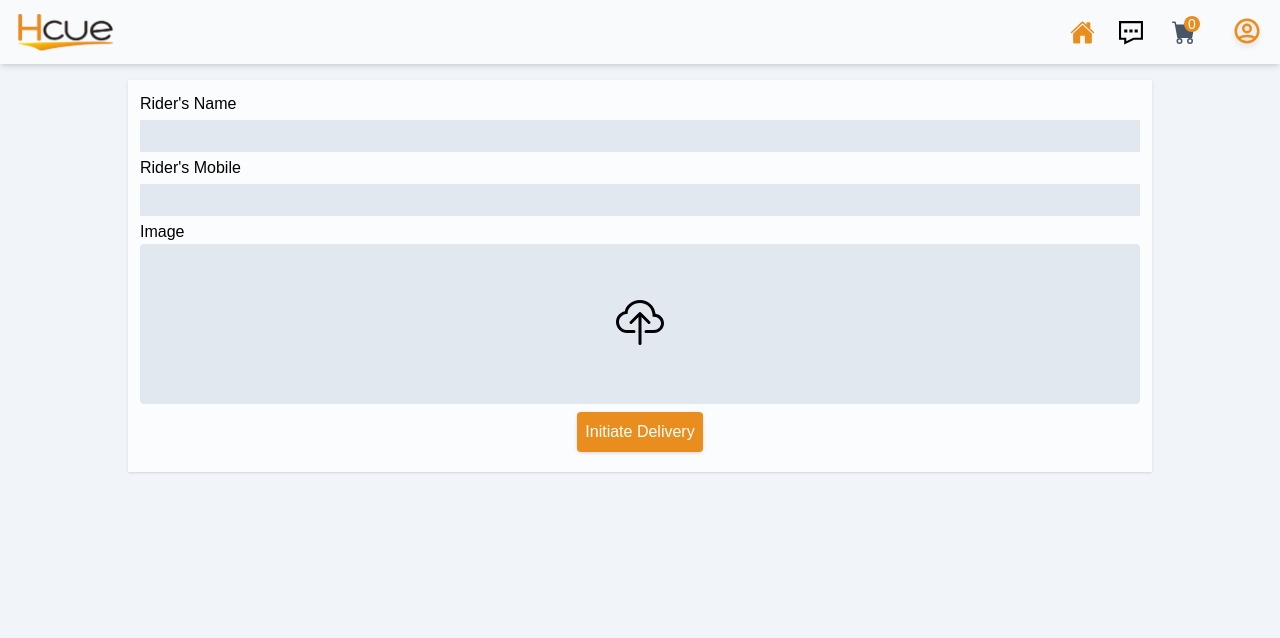
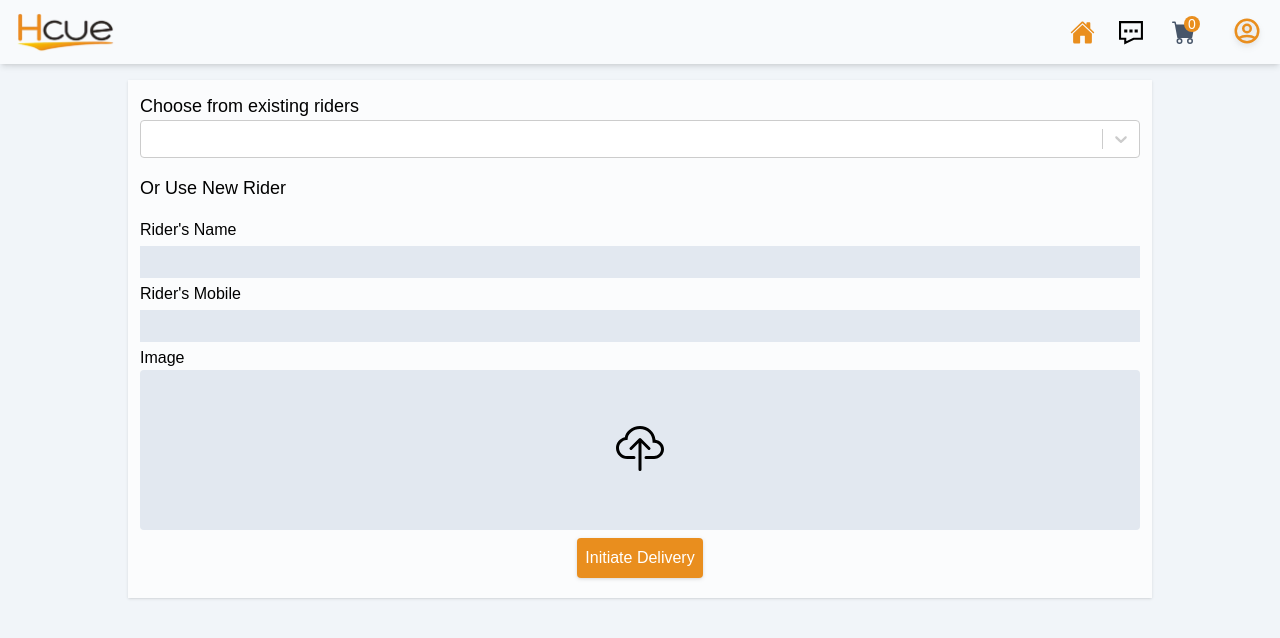
Before and after one commit to AdiriOghenetega/MERN-ECOMMERCE-APP-FRONTEND, a React (Create React App) app: page /order/1 in a window 1280 px wide. Shown: the top 638 px of the page. Built offline with nearby package versions, Linux system fonts and the light colour scheme; no server answers.

Commit message:
updated initiatedelivery.js

```diff
--- a/src/component/order.js
+++ b/src/component/order.js
@@ -252,7 +252,7 @@ const Orders = () => {
                   />
                 </div>
               ) : (
-                displayOrder[count]?.orderStatus !== "delivered" && (
+                displayOrder[count]?.orderStatus === "delivering" && (
                   <button
                     className="bg-[rgb(233,142,30)] hover:bg-orange-600 text-white font-medium p-2 w-fit rounded my-4 drop-shadow m-auto"
                     onClick={updateOrderStatus}
--- a/src/page/initiatedelivery.js
+++ b/src/page/initiatedelivery.js
@@ -1,4 +1,4 @@
-import React,{useState} from 'react'
+import React,{useState,useEffect} from 'react'
 import { toast } from "react-hot-toast";
 import { BsCloudUpload } from "react-icons/bs";
 import { GiHamburger } from "react-icons/gi";
@@ -6,8 +6,10 @@ import { ImagetoBase64 } from "../utility/ImagetoBase64";
 import { useDispatch, useSelector } from "react-redux";
 import { useParams,useNavigate } from 'react-router-dom';
 import { setOrderData } from "../redux/productSlice";
+import Select from 'react-select';
 
 const InitiateDelivery = () => {
+  const [riderList,setRiderList]=useState([])
     const [riderDetails,setRiderDetails]=useState({
         name:"",
         mobile:"",
@@ -21,6 +23,16 @@ const InitiateDelivery = () => {
     const navigate = useNavigate()
     const {id} = params
     const user = useSelector((state) => state.user);
+
+    const options = riderList.map(el=> {
+      return {label:el.name,value:{name:el.name,
+      mobile:el.mobile,
+      image:el.image}}
+  })
+
+  const handleSelect = (selected)=>{
+    setRiderDetails(selected.value)
+  }
 
     const handleOnChange = (e) => {
         const { name, value } = e.target;
@@ -82,13 +94,33 @@ const InitiateDelivery = () => {
         }
       };
 
+      //fetch rider list
+     useEffect(()=>{
+      (async()=>{
+          const fetchRiders = await fetch(`${process.env.REACT_APP_BASE_URL}/getriders`)
+          const res = await fetchRiders.json()
+          if(res){
+            res?.data && setRiderList(res.data)
+          }
+      })()
+     },[])
+
   return (
     <div>
       <form
         className="m-auto w-full max-w-[80%] shadow mt-4 flex flex-col p-3 bg-white/70"
-
       >
-<label htmlFor="name">Rider's Name</label>
+         <label className='text-lg text-bold' htmlFor="selectRider" >Choose from existing riders</label>
+        <Select
+        value={riderDetails}
+        onChange={handleSelect}
+        options={options}
+        id="selectRider"
+        closeMenuOnSelect={false}
+        allowSelectAll={true}
+      />
+      <h2 className='text-lg text-bold my-4'>Or Use New Rider</h2>
+    <label htmlFor="name">Rider's Name</label>
         <input
           type={"text"}
           name="name"
```
